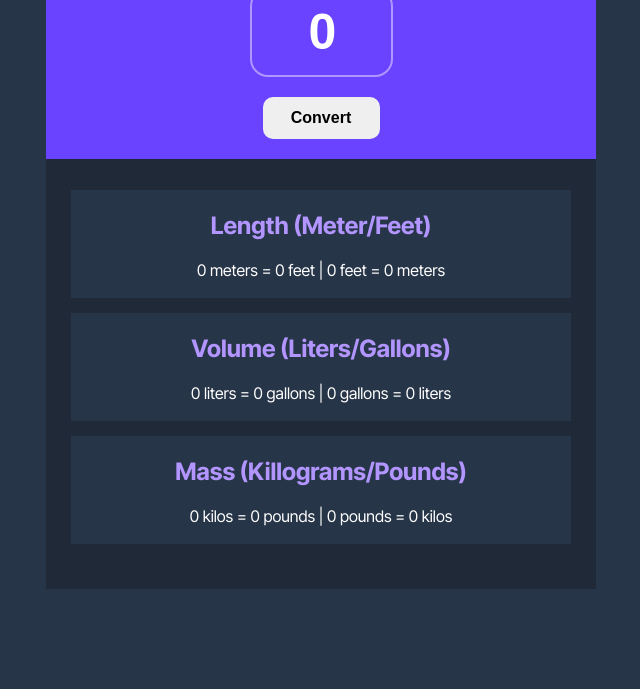
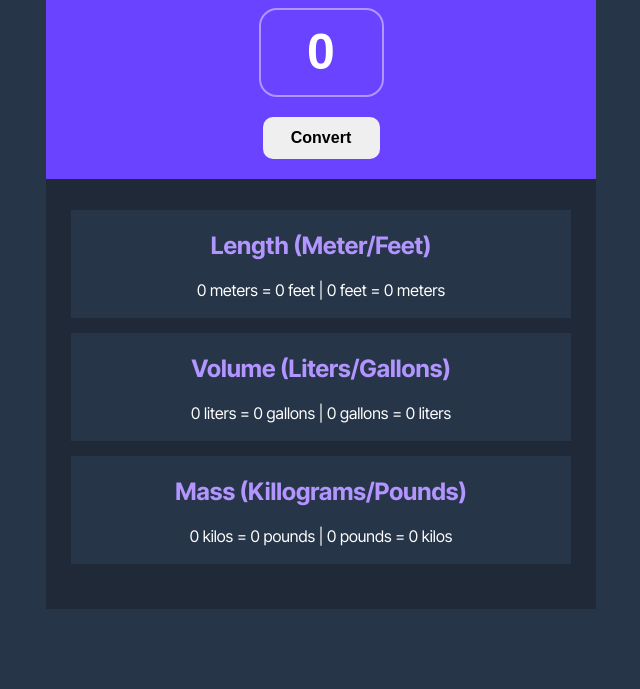
Before and after one commit to BuhleMtshali/unit-converter, a plain HTML site: page index.html in a window 1280 px wide. Shown: the part 111-800 px from the top of the page, without its empty margins (319-959 px from the left). Drawn offline with Linux system fonts and the light colour scheme.

Commit message:
updated the html file

```diff
--- a/index.html
+++ b/index.html
@@ -16,7 +16,7 @@
     <div class="container">
       <div class="top-half">
         <h1>Metric/Imperial Unit Conversion</h1>
-        <input type="number" placeholder="0" required id="input-el" /><br />
+        <input type="text" placeholder="0" required id="input-el" /><br />
         <button id="convert-btn">Convert</button>
       </div>
       <div class="bottom-half">
--- a/style.css
+++ b/style.css
@@ -9,6 +9,8 @@ body {
   margin-left: auto;
   margin-right: auto;
   text-align: center;
+  padding-top: 20px;
+  padding-bottom: 20px;
 }
 .top-half {
   height: 240px;
@@ -31,9 +33,12 @@ input {
   font-size: 50px;
   color: white;
   font-weight: 800;
-  padding-left: 20px;
+
   margin-left: auto;
   margin-right: auto;
+}
+input:focus {
+  outline: none;
 }
 ::placeholder {
   font-size: 50px;
```
